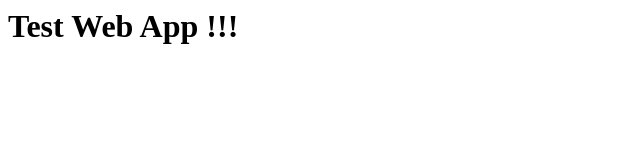
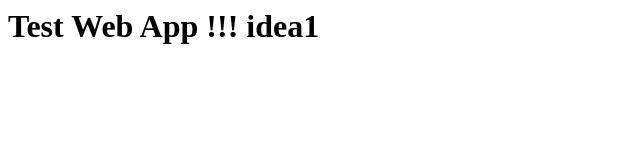
Before and after one commit to iseeku4ever/webapp, a plain HTML site: page index.html in a window 1280 px wide. Shown: the whole page, without its empty margins (0-640 px from the left). Drawn offline with Linux system fonts and the light colour scheme.

Commit message:
initial idea1 index.html

```diff
--- a/index.html
+++ b/index.html
@@ -1,5 +1,5 @@
 <html>
     <h1>
-        Test Web App !!!
+        Test Web App !!! idea1
     </h1>
 </html>
```
